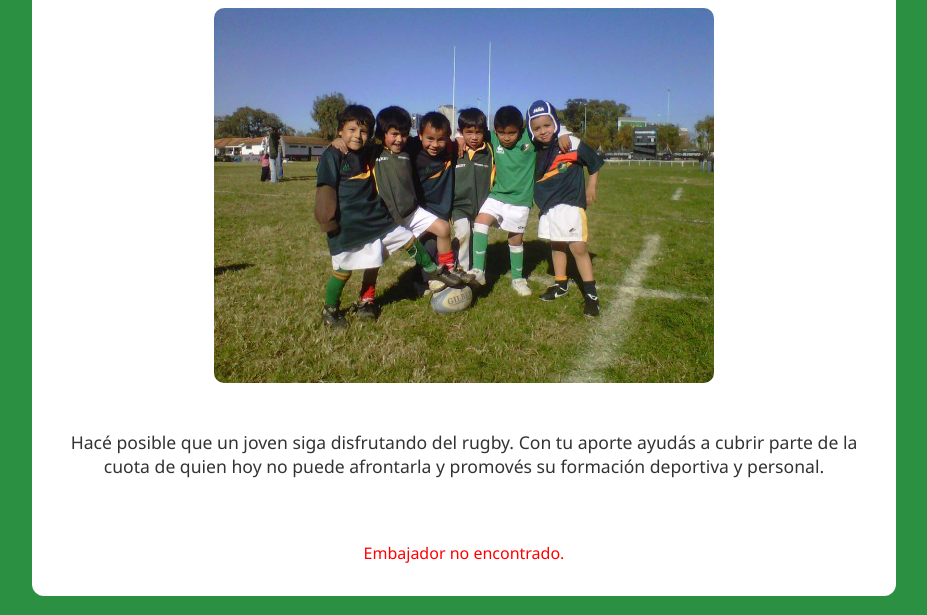
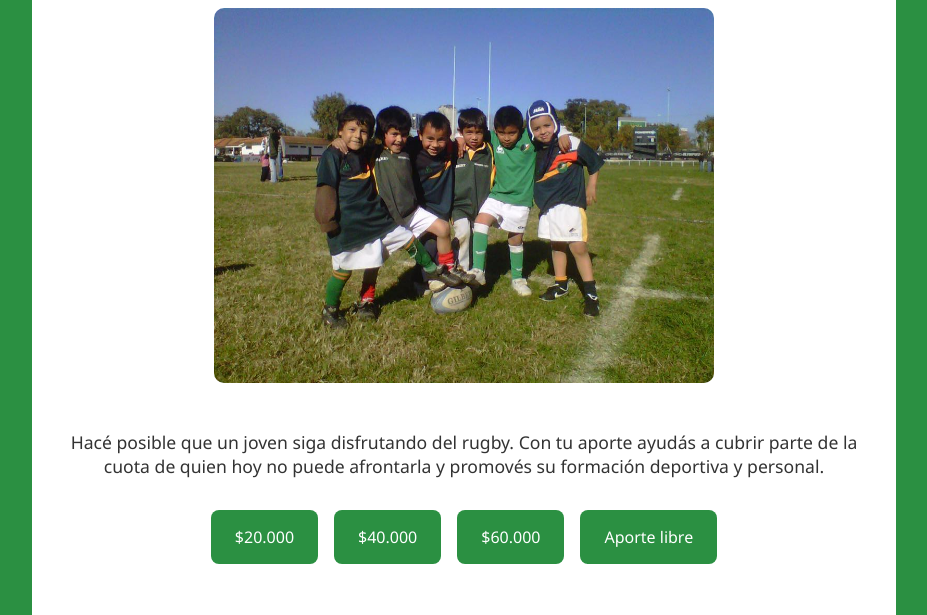
Before and after one commit to felipejulianes/sociosvrc, a plain HTML site: page index3.html in a window 1280 px wide. Shown: the part 289-904 px from the top of the page, without its empty margins (176-1103 px from the left). Drawn offline with Linux system fonts and the light colour scheme.

Commit message:
Update index3.html

```diff
--- a/index3.html
+++ b/index3.html
@@ -101,7 +101,7 @@
   <script>
     function getEmbajadorFromURL() {
       const params = new URLSearchParams(window.location.search);
-      return params.get("embajador");
+      return params.get("embajador") || "general";
     }
 
     async function cargarCampania() {
@@ -109,17 +109,15 @@
       const errorDiv = document.getElementById("error");
       const botonesDiv = document.getElementById("botones");
 
-      try {
-        const response = await fetch("campanias.json");
-        const data = await response.json();
+    try {
+      const response = await fetch("campanias.json");
+      const data = await response.json();
 
-        if (!data[embajador]) {
-          errorDiv.textContent = "Embajador no encontrado.";
-          return;
-        }
+      // Si el embajador no existe, usar "general"
+      const clave = data[embajador] ? embajador : "general";
+      const campania = data[clave];
 
-        const campania = data[embajador];
-        botonesDiv.innerHTML = "";
+      botonesDiv.innerHTML = "";
 
         campania.links.forEach(link => {
           const a = document.createElement("a");
@@ -129,6 +127,11 @@
           a.target = "_blank";
           botonesDiv.appendChild(a);
         });
+
+      if (!data[embajador]) {
+        console.warn(`Embajador '${embajador}' no encontrado. Mostrando campaña general.`);
+      }
+
       } catch (error) {
         errorDiv.textContent = "Error cargando la campaña.";
         console.error(error);
```
